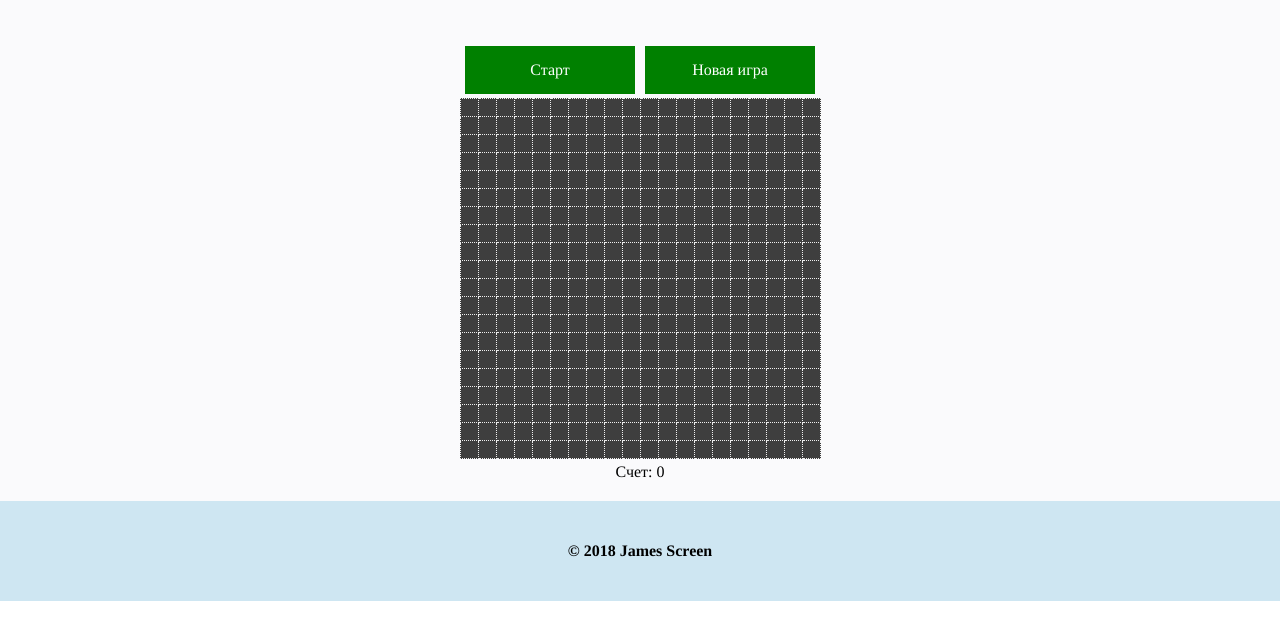
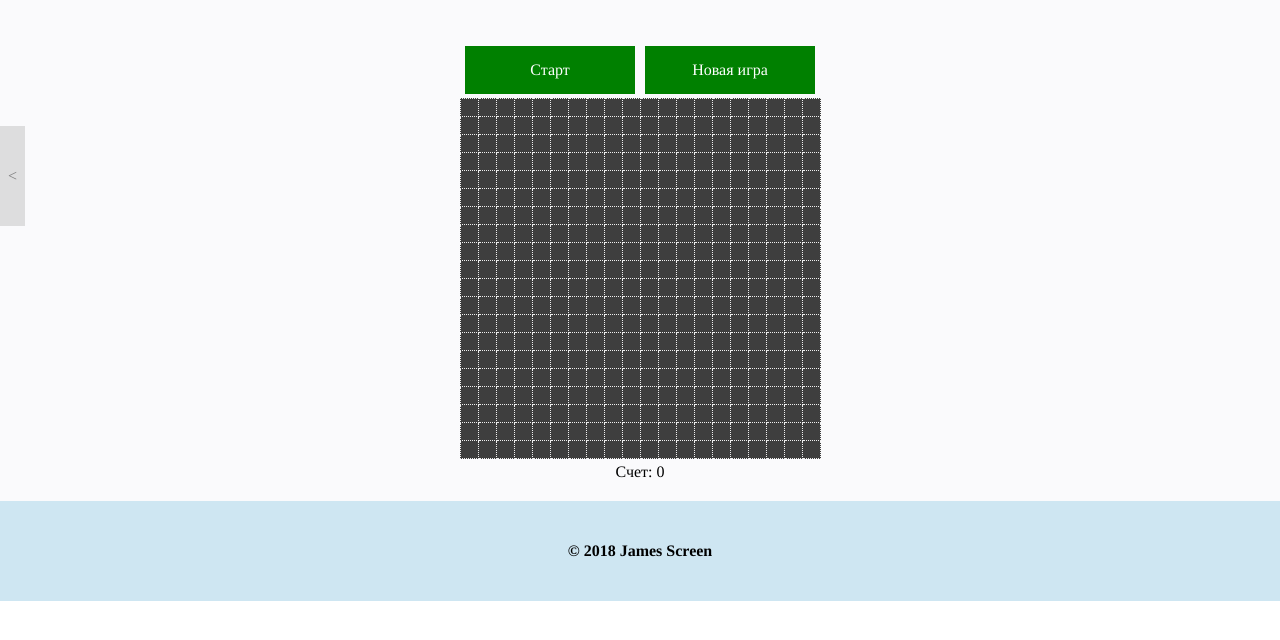
Before and after one commit to paa107/paa107.github.io, a plain HTML site: page profile/js-notes/snake-game/index.html in a window 1280 px wide. Shown: the part 154-794 px from the top of the page. Drawn offline with Linux system fonts and the light colour scheme.

Commit message:
modify button_back

```diff
--- a/profile/js-notes/snake-game/index.html
+++ b/profile/js-notes/snake-game/index.html
@@ -36,6 +36,10 @@
 
 
 	<article>
+		<a onclick="javascript:history.back(); return false;">
+			<div class="button_back">&lt;</div>
+		</a>
+
 		<div class="center">
 			<div class="content_block clear">
 
--- a/profile/js-notes/snake-game/style.css
+++ b/profile/js-notes/snake-game/style.css
@@ -167,6 +167,20 @@ td.game-table-cell{
     margin: 30px auto 0;
     text-align: center;
 }
+
+/* Левая стрелка Назад */
+.button_back{
+  cursor: pointer;
+  width: 25px;
+  height: 100px;
+  background-color: silver;
+  position: fixed;
+  z-index: 10;
+  top: 35%;
+  opacity: 0.5;
+  text-align: center;
+  line-height: 100px
+}
 /* Адаптивный дизайн */
 
 /* 1280px */
--- a/profile/js-notes/x-o/style.css
+++ b/profile/js-notes/x-o/style.css
@@ -200,7 +200,7 @@ li {
   background-color: silver;
   position: fixed;
   z-index: 10;
-  top: 25%;
+  top: 35%;
   opacity: 0.5;
   text-align: center;
   line-height: 100px
```
